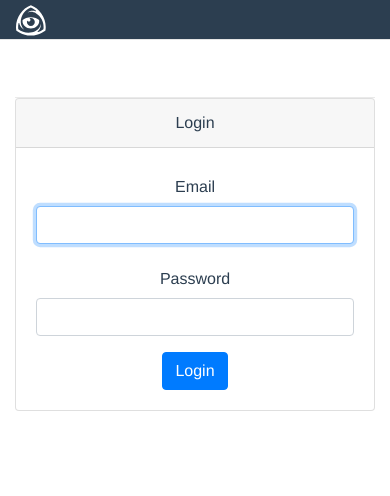
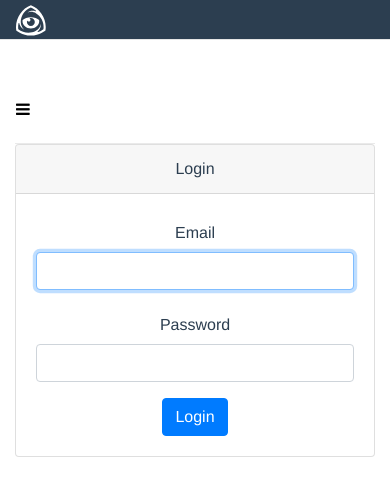
Before and after one commit to Alyc0ne/vuejs, a Vue app: page / in a window 390 px wide. Shown: the top 496 px of the page. Built offline with nearby package versions, Linux system fonts and the light colour scheme.

Commit message:
- ADD CDN : font-awesome

```diff
--- a/index.html
+++ b/index.html
@@ -5,6 +5,7 @@
     <meta name="viewport" content="width=device-width,initial-scale=1.0">
     <title>vue-project</title>
     <link href="https://stackpath.bootstrapcdn.com/bootstrap/4.3.1/css/bootstrap.min.css" rel="stylesheet" integrity="sha384-ggOyR0iXCbMQv3Xipma34MD+dH/1fQ784/j6cY/iJTQUOhcWr7x9JvoRxT2MZw1T" crossorigin="anonymous">
+    <link href="https://stackpath.bootstrapcdn.com/font-awesome/4.7.0/css/font-awesome.min.css" rel="stylesheet" integrity="sha384-wvfXpqpZZVQGK6TAh5PVlGOfQNHSoD2xbE+QkPxCAFlNEevoEH3Sl0sibVcOQVnN" crossorigin="anonymous">
   </head>
   <body>
     <div id="app"></div>
--- a/src/App.vue
+++ b/src/App.vue
@@ -7,6 +7,15 @@
             <div class="mobile-overlay"></div>
             <div class="container-fluid">
                 <div class='block-menu'>
+                  <div class='row'>
+                      <div class="col-md-12 col-lg-6 d-flex">
+                          <button name="button" type="button" class="toggle-mobile-nav"><span class="sr-only">Open sidebar</span>
+                              <i aria-hidden="true" data-hidden="true" class="fa fa-bars"></i>
+                          </button>
+                      </div>
+                      <div class="col-md-12 col-lg-6 d-inline-flex flex-wrap justify-content-lg-end" id='menuRight'>
+                      </div>
+                  </div>
                 </div>
             </div>
             <router-view></router-view>
--- a/src/components/Shared/Default/LeftMenu.vue
+++ b/src/components/Shared/Default/LeftMenu.vue
@@ -1,5 +1,4 @@
 <template>
-    <div>
     <div class="nav-sidebar">
         <div class="nav-sidebar-inner-scroll">
             <ul class="sidebar-top-level-items">
@@ -18,7 +17,6 @@
             </ul>
         </div>
     </div>
-    </div>
 </template>
 <script>
 export default {
```
Lines whose indentation alone changed are shown as unchanged.
